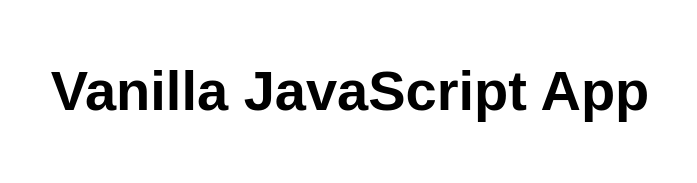
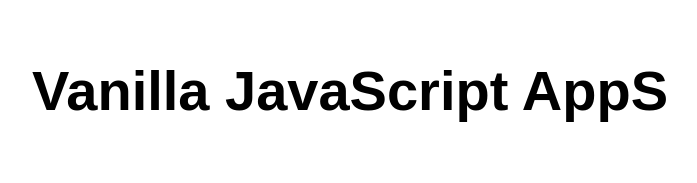
Before and after one commit to AM1609/NoCaFe1, a website: page src/index.html in a window 1280 px wide. Shown: the whole page, without its empty margins (290-987 px from the left). Drawn offline with Linux system fonts and the light colour scheme.

Commit message:
Update index.html

```diff
--- a/src/index.html
+++ b/src/index.html
@@ -10,7 +10,7 @@
 
 <body>
   <main>
-    <h1>Vanilla JavaScript App</h1>
+    <h1>Vanilla JavaScript AppS</h1>
   </main>
 </body>
 
```
